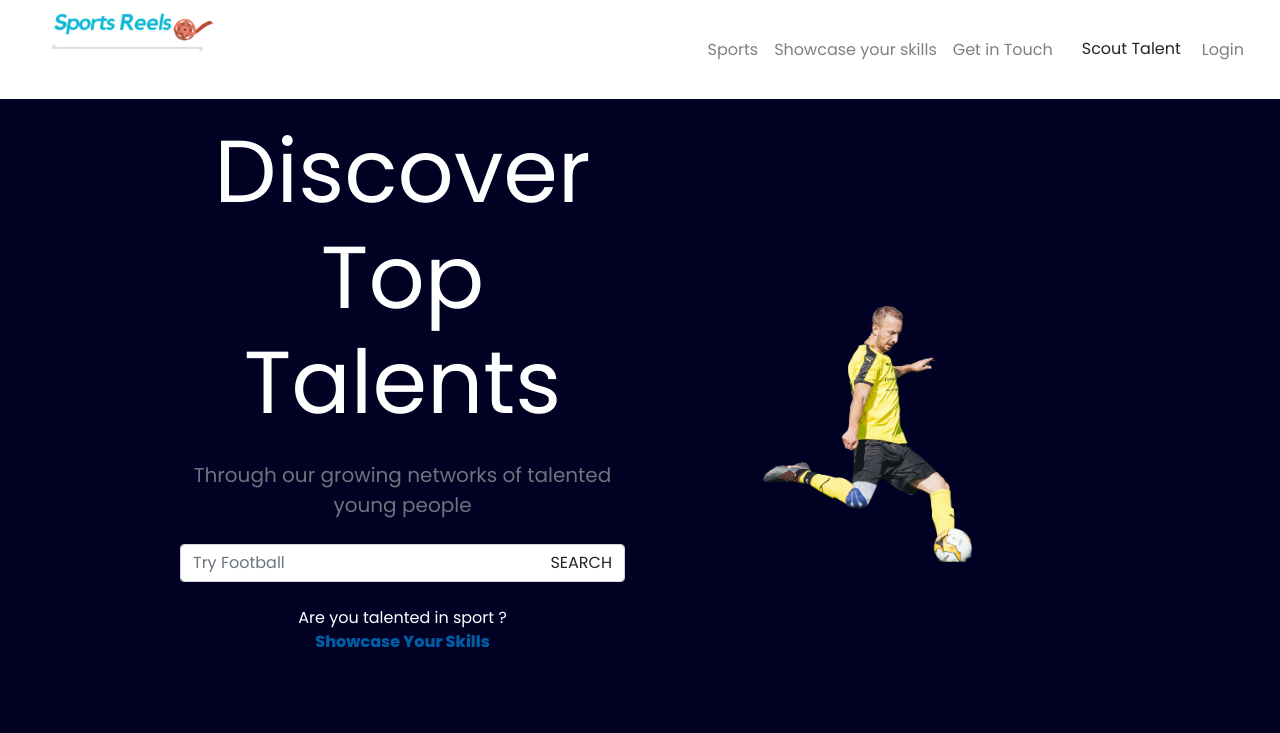
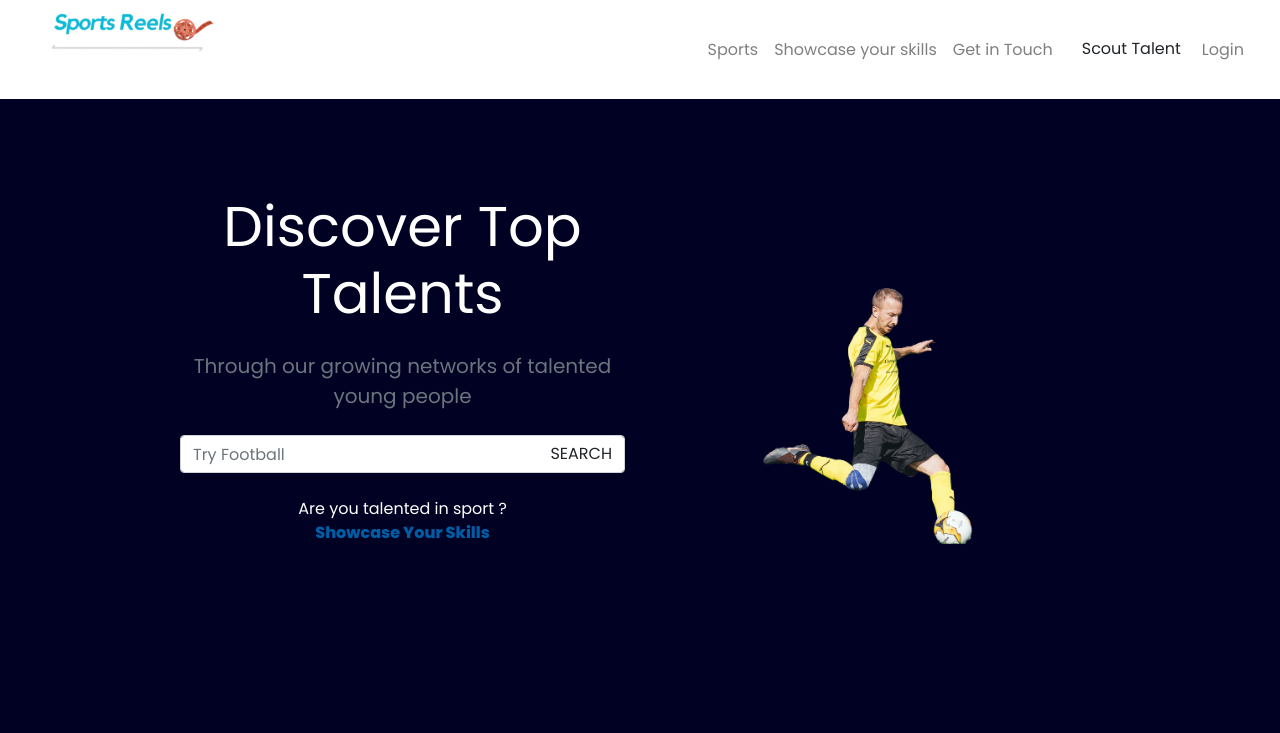
Before and after one commit to johnalalade/sportsreels, a React (Create React App) app in the folder client/: page / in a window 1280 px wide. Shown: the top 733 px of the page. Built offline with nearby package versions, Linux system fonts and the light colour scheme; a web font is replaced by a local one.

Commit message:
Lord thank you

```diff
--- a/client/src/Screens/landing.css
+++ b/client/src/Screens/landing.css
@@ -1,3 +1,6 @@
+.bod{
+    width: 100vw;
+}
 .logo{
     width: 200px
 }
--- a/client/src/Screens/landing.js
+++ b/client/src/Screens/landing.js
@@ -15,7 +15,7 @@ import './landing.css'
 
 function Landing() {
   return (
-      <div>
+      <div className="bod">
         {/* <!-- navbar --> */}
   <nav class="navbar navbar-expand-md navbar-light">
     <div class="container-xxl">
@@ -63,7 +63,7 @@ function Landing() {
       <div class="row g-4 justify-content-center align-items-center">
         <div class="col-md-5 text-center text-md-start">
           <h1>
-            <div class="display-2">Discover Top Talents</div>
+            <div class="display-4">Discover Top Talents</div>
             {/* <div class="display-5 text-muted">Your Coding Skills</div> */}
           </h1>
           <p class="lead my-4 text-muted">Through our growing networks of talented young people</p>
@@ -383,10 +383,14 @@ profile of each player‘s unique resume, including their action videos ,, histo
 
     </div>
   </section>
+  <br/>
+  <br/>
+  <br/>
 
   {/* <!-- contact form -->
   <!-- form-control, form-label, form-select, input-group, input-group-text --> */}
   <section id="contact">
+    <br/>
     <div className="container-fluid">
       <div className="row">
         <div className="col-md-6 cc">
--- a/client/src/Screens/login.js
+++ b/client/src/Screens/login.js
@@ -16,7 +16,7 @@ const customStyles = {
     left: "50%",
     right: "auto",
     bottom: "auto",
-    width: "60%",
+    // width: "60%",
     minHeight: "1000vh",
     // display: "flex",
     // height: "80vh",
```
